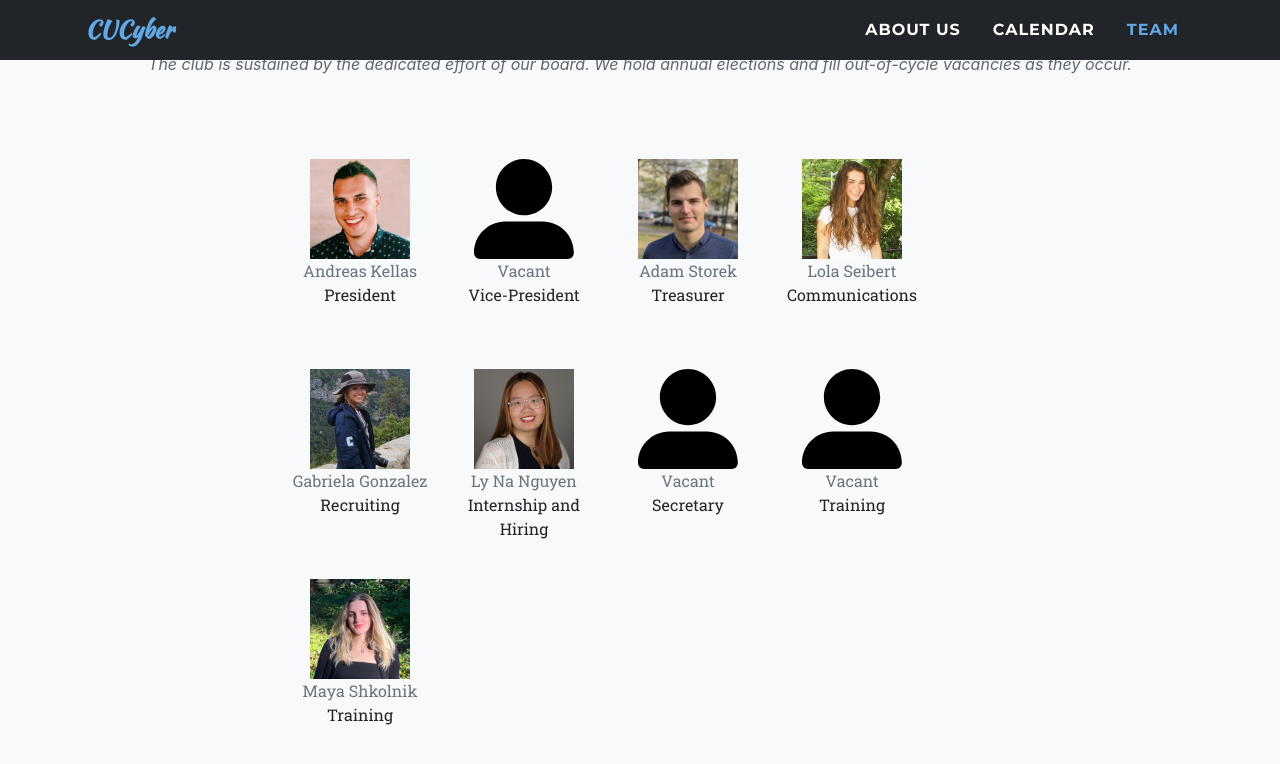
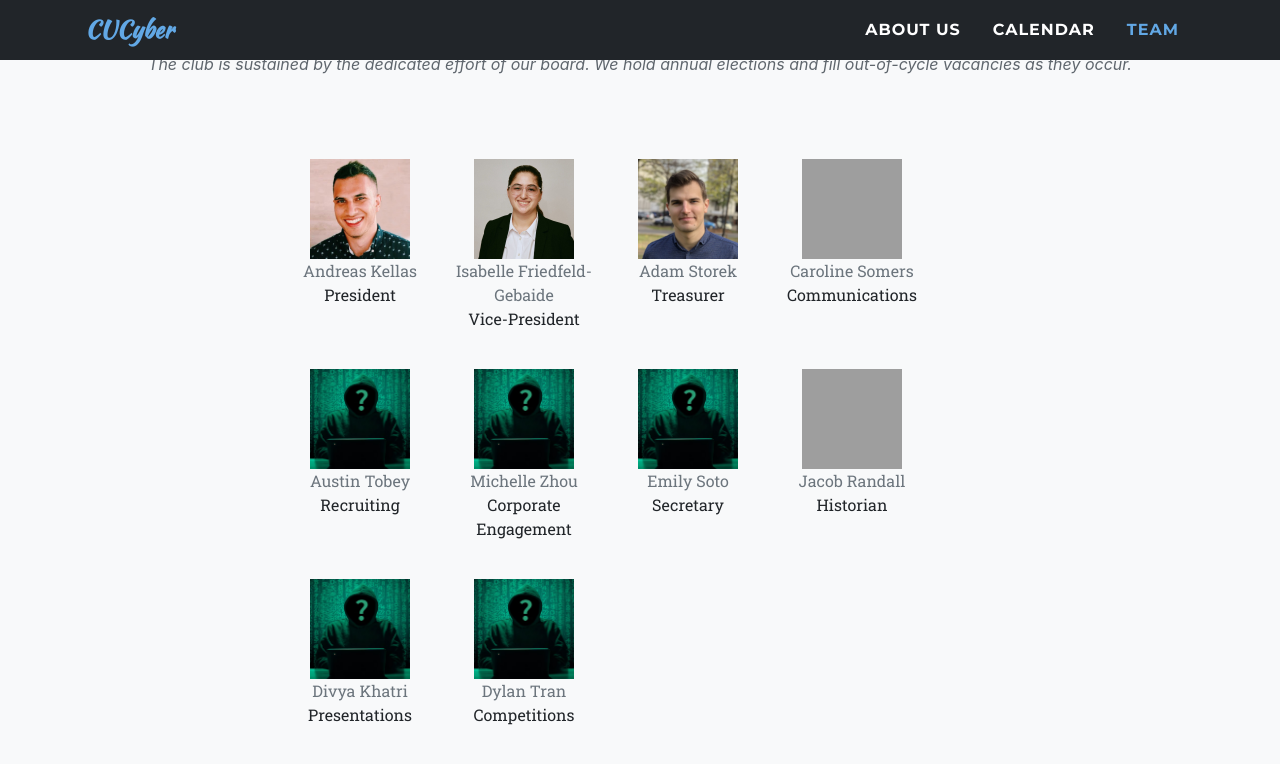
Before and after one commit to CUCTF/cuctf.github.io, a Jekyll site: the page built from index.html, in a window 1280 px wide and 900 px high, scrolled down 2643 px. Shown: the top 764 px of the window. Built offline with Jekyll 4.4.1, drawn with Linux system fonts in a browser that asks for light colours; nearby versions of some CDN libraries; some web fonts are replaced; some of the changed text lies outside the part shown; grey boxes are pictures that could not be loaded.

Commit message:
Update board

```diff
--- a/_data/club.yml
+++ b/_data/club.yml
@@ -3,7 +3,7 @@ description:
 
   - We hold weekly meetings, compete in security competitions, host guest speakers, and facilitate job hiring workshops within the computer security industry.
 
-  - Our meetings take place throughout the academic year every Thursday evening at 7pm both in-person and over Zoom.
+  - Our meetings take place throughout the academic year every Thursday evening, in-person, at 7pm.
 
 # search for new icons at: https://fontawesome.com/icons
 areas:
--- a/_data/team.yml
+++ b/_data/team.yml
@@ -6,37 +6,40 @@ board_members:
     name: Andreas Kellas
 
   - title: Vice-President
-    path: user-large.svg
-    name: Vacant
+    path: board/izzy.png
+    name: Isabelle Friedfeld-Gebaide
 
   - title: Treasurer
     path: board/adam.png
     name: Adam Storek
 
   - title: Communications
-    path: board/lola.png
-    name: Lola Seibert
+    path: board/caroline.png
+    name: Caroline Somers
 
   - title: Recruiting
-    path: board/gabbie.png
-    name: Gabriela Gonzalez
+    path: board/hacker.png
+    name: Austin Tobey
 
-  - title: Internship and Hiring
-    path: board/lyna.png
-    name: Ly Na Nguyen
+  - title: Corporate Engagement
+    path: board/hacker.png
+    name: Michelle Zhou
 
   - title: Secretary
-    path: user-large.svg
-    name: Vacant
+    path: board/hacker.png
+    name: Emily Soto
 
-  - title: Training
-    path: user-large.svg
-    name: Vacant
+  - title: Historian
+    path: board/jacob.png
+    name: Jacob Randall
 
-  - title: Training
-    path: board/maya.png
-    name: Maya Shkolnik
+  - title: Presentations
+    path: board/hacker.png
+    name: Divya Khatri
 
+  - title: Competitions
+    path: board/hacker.png
+    name: Dylan Tran
 
 
 
```
Also changed, not shown: img/board/hacker.png (added), img/board/izzy.png (added), 2 other files.
